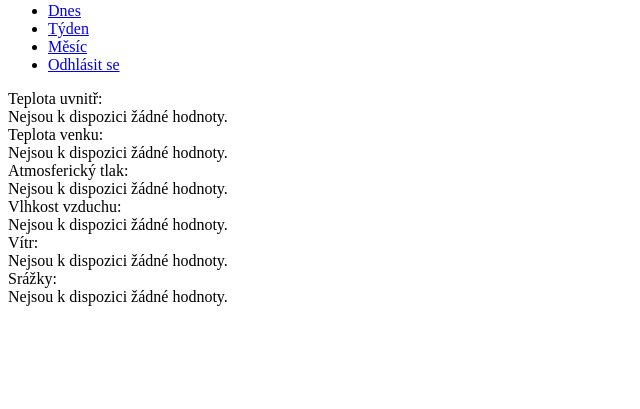
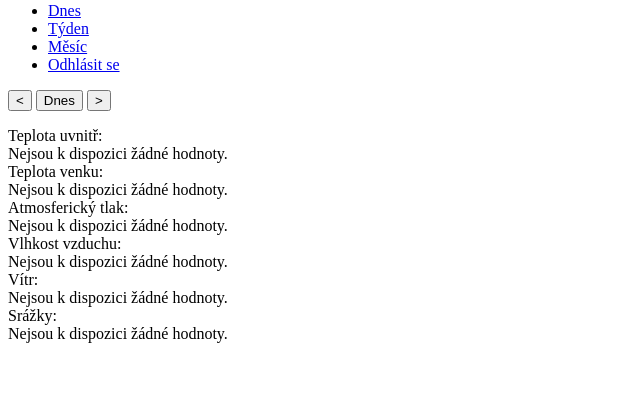
Before and after one commit to NatalliSt/EvidencePocasi, a PHP site: page /today.php in a window 1280 px wide. Shown: the part 358-767 px from the top of the page, without its empty margins (0-640 px from the left). Run offline with PHP 8.4, Linux system fonts and the light colour scheme; the visitor is signed in with stand-in values (Sample User, id 1); data that the repository does not hold is empty; some libraries are stand-ins or nearby versions.

```diff
--- a/php/today.php
+++ b/php/today.php
@@ -58,6 +58,12 @@ require "chart_today.php";
         </div>
     </header>
 
+    <form action="" method="post" class="calendar">
+    <input type="submit" name="prev" value="&lt">
+    <input type="submit" name="today" value="Dnes">
+    <input type="submit" name="next" value="&gt">
+</form>
+
     <div id="gridContainer">
         <div class="grid">
             <div id="title">Teplota uvnitř:</div>
@@ -88,5 +94,6 @@ require "chart_today.php";
     </div>
 
 <script src="../javaScript/graphs.js"></script>
+<!-- <script src="../javaScript/today_calendar.js"></script> -->
 </body>
 </html>
```
